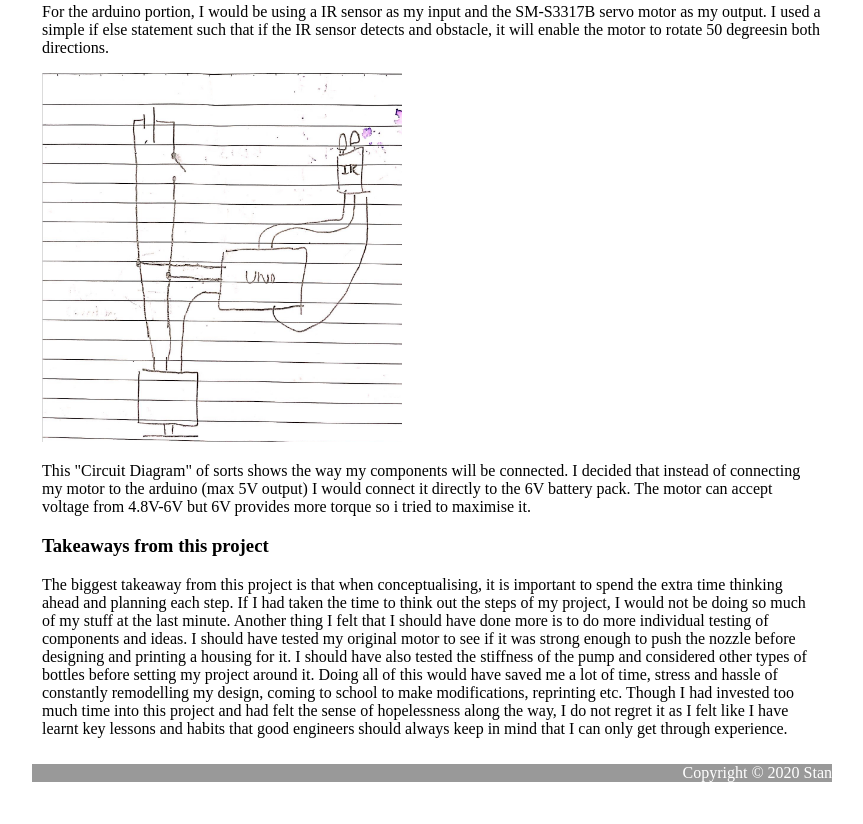
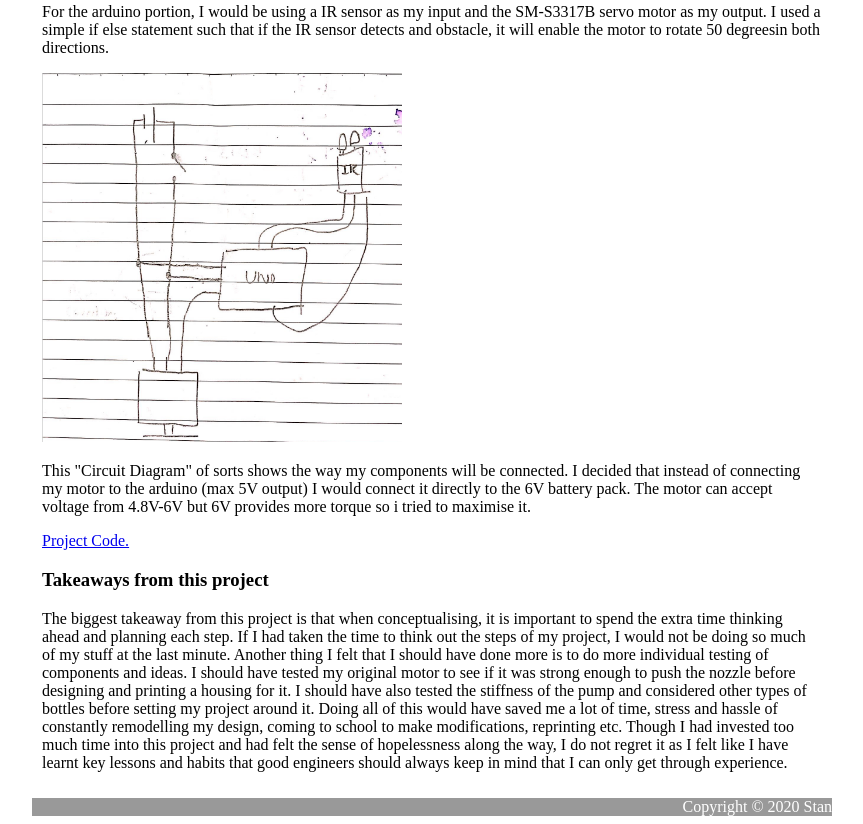
Before and after one commit to Shawn-Tan-EP1k/EP1000, a plain HTML site: page Project.html in a window 1280 px wide. Shown: the part 3395-4219 px from the top of the page, without its empty margins (208-1071 px from the left). Before the commit the page ends 4185 px from the top, so only its background shows below. Drawn offline with Linux system fonts and the light colour scheme.

Commit message:
Update 0.20

```diff
--- a/Project.html
+++ b/Project.html
@@ -52,6 +52,7 @@
                     <p>For the arduino portion, I would be using a IR sensor as my input and the SM-S3317B servo motor as my output. I used a simple if else statement such that if the IR sensor detects and obstacle, it will enable the motor to rotate 50 degreesin both directions.</p>
                     <img src="Vimage/CircuitDiagram.PNG" width="360px">
                     <p>This "Circuit Diagram" of sorts shows the way my components will be connected. I decided that instead of connecting my motor to the arduino (max 5V output) I would connect it directly to the 6V battery pack. The motor can accept voltage from 4.8V-6V but 6V provides more torque so i tried to maximise it.</p>
+                    <a href="Vimage/Sweep.ino">Project Code.</a>
                     <h3>Takeaways from this project</h3>
                     <p>The biggest takeaway from this project is that when conceptualising, it is important to spend the extra time thinking ahead and planning each step. If I had taken the time to think out the steps of my project, I would not be doing so much of my stuff at the last minute. Another thing I felt that I should have done more is to do more individual testing of components and ideas. I should have tested my original motor to see if it was strong enough to push the nozzle before designing and printing a housing for it. I should have also tested the stiffness of the pump and considered other types of bottles before setting my project around it. Doing all of this would have saved me a lot of time, stress and hassle of constantly remodelling my design, coming to school to make modifications, reprinting etc. Though I had invested too much time into this project and had felt the sense of hopelessness along the way, I do not regret it as I felt like I have learnt key lessons and habits that good engineers should always keep in mind that I can only get through experience.</p>
                 </div>
```
Also changed, not shown: 2 other files.
